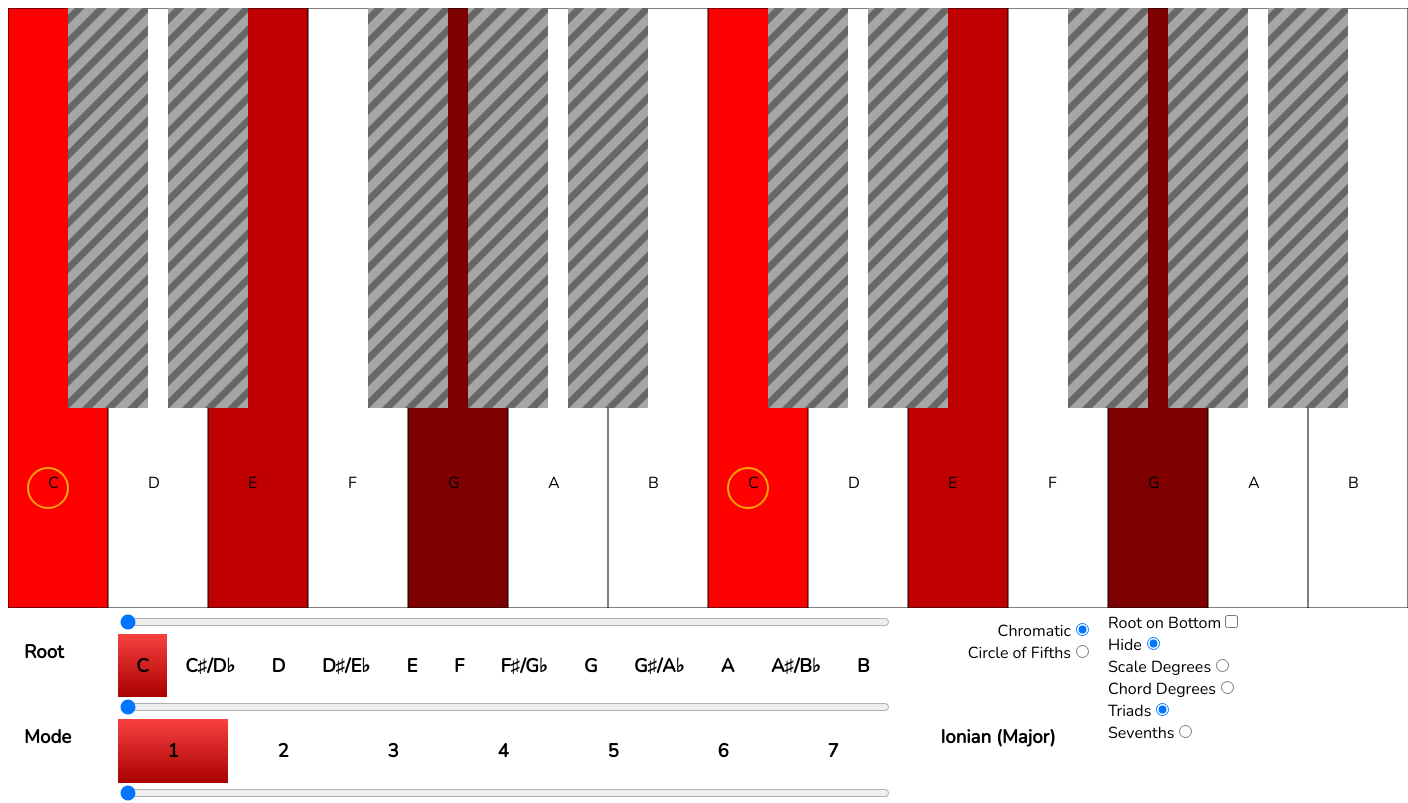
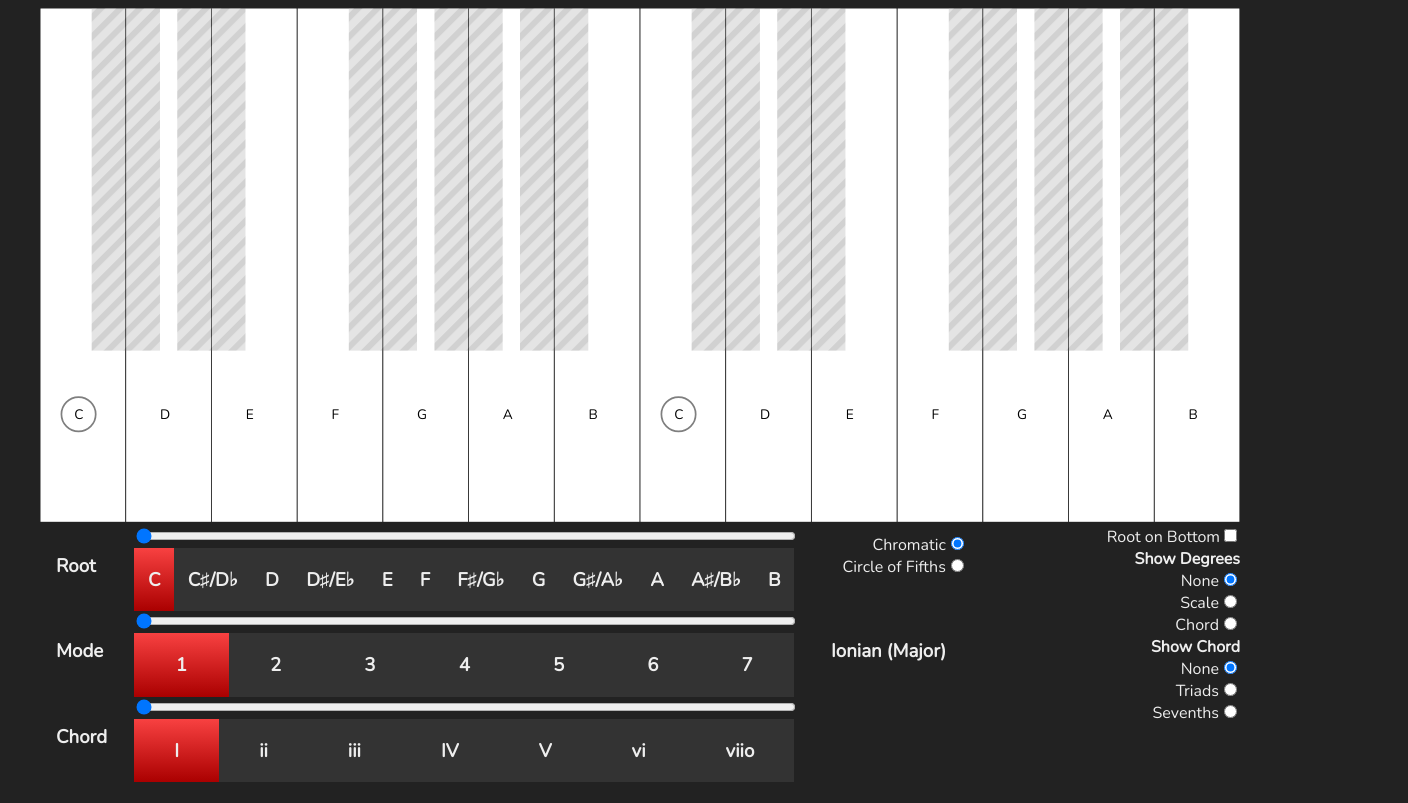
Before and after one commit to mikefooks/diatonish, a React app: page / in a window 1280 px wide. Shown: the top 803 px of the page, 1408 px wide, since content can reach past the window. Built offline with nearby package versions, Linux system fonts and the light colour scheme.

Commit message:
dialing in behaviour and presentation of UI elements.

```diff
--- a/src/App.js
+++ b/src/App.js
@@ -84,11 +84,11 @@ const App = (props) => {
   // Display options
 
   /**
-   * Toggle whether the scale root is translated to the
-   * bottom of the keybed display.
-   * @param { Boolean } checked
-   */
-   function toggleRootOnBottom(checked) {
+ * Toggle whether the scale root is translated to the
+ * bottom of the keybed display.
+ * @param { Boolean } checked
+ */
+  function toggleRootOnBottom(checked) {
     setState(state.set("rootOnBottom", checked));
   }
 
@@ -123,10 +123,11 @@ const App = (props) => {
     <div id="appWindow">
       <SvgKeybed activeRoot= { state.get("activeRoot") }
                  activeKeys={ state.get("activeKeys") }
-                 scaleDegreeMode={ state.get("scaleDegreeMode") }
                  activeChord={ state.get("activeChord") }
                  chordScaleDegrees={ state.get("chordScaleDegrees") }
-                 rootOnBottom={ state.get("rootOnBottom") } />
+                 rootOnBottom={ state.get("rootOnBottom") }
+                 scaleDegreeMode={ state.get("scaleDegreeMode") }
+                 chordMode={ state.get("chordMode") } />
       <div className="controls">
         { /* musical parameter controls */ }
         <div className="musicControls">
--- a/src/components/ChordControls.js
+++ b/src/components/ChordControls.js
@@ -30,7 +30,7 @@ function getChordQuality(numeral, quality) {
 }
 
 function getChordName(rootNote, chordMode, quality) {
-  if (chordMode == 0) {
+  if (chordMode == 1) {
     switch (quality) {
       case 0:
         return rootNote + "maj";
@@ -39,7 +39,7 @@ function getChordName(rootNote, chordMode, quality) {
       case 2:
         return rootNote + "dim";
     }
-  } else {
+  } else if (chordMode == 2) {
     switch (quality) {
       case 0:
         return rootNote + "maj7";
@@ -98,9 +98,9 @@ const ChordControls = (props) => {
 
   let activeChordQuality;
 
-  if (chordMode == 0) {
+  if (chordMode == 1) {
     activeChordQuality = rotate(triadChordQualities, activeMode)[activeChord];
-  } else if (chordMode == 1) {
+  } else if (chordMode == 2) {
     activeChordQuality = rotate(seventhChordQualities, activeMode)[activeChord];
   }
 
--- a/src/components/DisplayControls.js
+++ b/src/components/DisplayControls.js
@@ -10,55 +10,67 @@ const RootOnBottomToggle = ({ changeHandler }) => {
              onChange={ (evt) => changeHandler(evt.target.checked) } />
     </div>
   );
-}
+};
 
 const DegreeModeSelector = ({ changeHandler }) => {
   return (
     <div className="scaleDegreeSelector"
          onChange={ (evt) => changeHandler(evt.target.value) }>
       <div>
-        <label>Hide</label>
+        <h4>Show Degrees</h4>
+      </div>
+      <div>
+        <label>None</label>
         <input type="radio"
               name="degreeMode"
               value="0"
               defaultChecked />
       </div>
       <div>
-        <label>Scale Degrees</label>
+        <label>Scale</label>
         <input type="radio"
               name="degreeMode"
               value="1" />
       </div>
       <div>
-        <label>Chord Degrees</label>
+        <label>Chord</label>
         <input type="radio"
               name="degreeMode"
               value="2" />
       </div>
     </div>
   );
-}
+};
 
 const ChordModeSelector = ({ changeHandler }) => {
   return (
     <div className="chordModeSelector"
          onChange={ (evt) => changeHandler(evt.target.value) }>
       <div>
+        <h4>Show Chord</h4>
+      </div>
+      <div>
+        <label>None</label>
+        <input type="radio"
+               name="chordMode"
+               value={ 0 }
+               defaultChecked />
+      </div>
+      <div>
         <label>Triads</label>
         <input type="radio"
                name="chordMode"
-               value="0"
-               defaultChecked />
+               value={ 1 } />
       </div>
       <div>
         <label>Sevenths</label>
         <input type="radio"
                name="chordMode"
-               value="1" />
+               value={ 2 } />
       </div>
     </div>
   )
-}
+};
 
 
 export {
--- a/src/components/Key.js
+++ b/src/components/Key.js
@@ -18,13 +18,13 @@ function getFillColor(blackKey, isActive, chordToneIdx) {
     case -1:
       break;
     case 0:
-      return "rgb(255, 0, 0)";
+      return "rgb(174, 227, 104)";
     case 1:
-      return "rgb(192, 0, 0)";
+      return "rgb(179, 235, 111)";
     case 2:
-      return "rgb(127, 0, 0)";
+      return "rgb(183, 243, 119)";
     case 3:
-      return "rgb(96, 0, 0)";
+      return "rgb(188, 251, 126)";
   }
 
   return blackKey ? "#000" : "#fff";
@@ -34,18 +34,19 @@ function isRootRing(isRoot) {
   if (!isRoot) {
     return null;
   }
-  return <circle cy="80%"
-                 cx="40%"
+  return <circle cy="79%"
+                 cx="45%"
                  r="20px"
                  fill="none"
-                 stroke="orange"
-                 strokeWidth="2px"/>;
+                 stroke="rgb(127, 127, 127)"
+                 strokeWidth="2px" />;
 }
 
 function keyNameEl(keyName, isActive, blackKey) {
   if (!isActive) {
     return null;
   }
+
   return (
     <text
       x="40%"
@@ -61,6 +62,7 @@ function scaleDegreeEl(degree, isActive, blackKey) {
   if (!isActive) {
     return null;
   }
+
   return (
     <text
       x="40%"
@@ -95,7 +97,7 @@ const Key = (props) => {
         x={ 0 }
         y={ 0 }
         fill={ getFillColor(blackKey, isActive, chordToneIdx) }
-        fillOpacity={1}
+        fillOpacity={ isActive ? 1 : .3 }
         strokeWidth={ isActive ? 1 : 0 }
         strokeMiterlimit={4}
         strokeDasharray="none"
--- a/src/components/SvgKeybed.js
+++ b/src/components/SvgKeybed.js
@@ -11,12 +11,16 @@ const renderOrder = [
 ];
 
 const SvgKeybed = (props) => {
-  let { activeRoot,
-        activeKeys,
-        scaleDegreeMode,
-        chordScaleDegrees,
-        rootOnBottom } = props;
+  const { activeRoot,
+          activeKeys,
+          chordMode,
+          scaleDegreeMode,
+          chordScaleDegrees,
+          rootOnBottom } = props;
 
+  // Since SVG uses a painter's model to determine z-order,
+  // we need to order element rendering in such a way that black
+  // keys are not rendered over.
   let keyIds = [];
 
   for (let i = 0; i < defaultOctaves; i++) {
@@ -27,9 +31,21 @@ const SvgKeybed = (props) => {
 
   const keyEls = keyIds.map((key, _) => {
     let isActive = activeKeys.hasOwnProperty(key);
-    let isChordTone = isActive && chordScaleDegrees.indexOf(activeKeys[key].degree) >= 0;
-    let chordToneIdx = isActive && chordScaleDegrees.indexOf(activeKeys[key].degree);
     let keyName = isActive ? activeKeys[key].name : "";
+
+    // Chord display details are irrelevant if showChord display option
+    // is false.
+
+    let isChordTone, chordToneIdx;
+
+    if (chordMode > 0) {
+      isChordTone = isActive && chordScaleDegrees.indexOf(activeKeys[key].degree) >= 0;
+      chordToneIdx = isActive && chordScaleDegrees.indexOf(activeKeys[key].degree);
+    } else {
+      isChordTone = false;
+      chordToneIdx = 0;
+    }
+
     let degree;
 
     if (isActive) {
@@ -51,12 +67,17 @@ const SvgKeybed = (props) => {
                 isRoot={ activeRoot == (key % 12) } />;
   });
 
+  // Scale factor .8571 takes it from 1400px wide to 1200px.
+
+  let translateValue = rootOnBottom ? "translate(" + (-1 * xTranslations[activeRoot]) + ")" : "";
+  translateValue += " scale(.8571)";
+
   return (
     <svg
       xmlns="http://www.w3.org/2000/svg"
-      width={1400}
-      height={600}
-      viewBox="0 0 1400 600"
+      width="1200"
+      height="514"
+      viewBox="0 0 1200 514"
       id="keybed">
       <pattern id="inactive_fill"
                width="16" height="20"
@@ -66,7 +87,7 @@ const SvgKeybed = (props) => {
         <line stroke="#a6a6a6" strokeWidth="18px" x1="16" x2="16" y2="20"/>
       </pattern>
       <g id="keybed_group"
-         transform={ rootOnBottom ? "translate(" + (-1 * xTranslations[activeRoot]) + ")" : "" }
+         transform={ translateValue }
          stroke="#000">
         { keyEls }
       </g>
--- a/src/config.js
+++ b/src/config.js
@@ -6,8 +6,8 @@ const defaultState = {
   // display options
   rootDisplayMode: 0, // 0 for chromatic, 1 for circle of fifths
   rootOnBottom: false,
-  scaleDegreeMode: 0,
-  chordMode: 0, // 0 for triads, 1 for sevenths.
+  chordMode: 0, // 0 for hide, 1 for triads, 2 for sevenths.
+  scaleDegreeMode: 0, // 0 for hide, 1 for scale degrees, 2 for chord degrees.
 
   // scale & chord state
   activeRoot: 0,
--- a/src/index.html
+++ b/src/index.html
@@ -9,7 +9,6 @@
   <link href="https://fonts.googleapis.com/css2?family=Nunito&display=swap" rel="stylesheet">
   </head>
   <body>
-    <div class="container">
-    </div>
+    <div class="container"></div>
   </body>
 </html>
--- a/src/index.js
+++ b/src/index.js
@@ -3,8 +3,8 @@ import ReactDOM from "react-dom";
 
 import App from "./App";
 
+// styles
 import "./styles.scss";
-
 
 ReactDOM.render(
   <App />,
--- a/src/styles.css
+++ /dev/null
@@ -1,62 +0,0 @@
-path.inactive {
-  background: repeating-linear-gradient(
-    45deg,
-    black,
-    black 10px,
-    #444 10px,
-    #444 11px
-  );
-}
-
-#controlSliders {
-  width: 1400px;
-  display: flex;
-}
-
-#controlSliders input[type="range"] {
-  width: 100%;
-}
-
-.displayPanes {
-  display: flex;
-}
-
-.displayPanes h3 {
-  text-align: center;
-}
-
-.rootControls {
-  flex-grow: 1;
-}
-
-.rootControls .displayPane {
-  flex-grow: 1;
-}
-
-.rootControls .displayPane.active {
-  background-color: rgb(216, 140, 0);
-}
-
-.modeControls {
-  flex-grow: 1;
-}
-
-.modeControls .displayPane {
-  flex-grow: 1;
-}
-
-.modeControls .displayPane.active {
-  background-color: rgb(216, 140, 0);
-}
-
-.chordControls {
-  flex-grow: 1;
-}
-
-.chordControls .displayPane {
-  flex-grow: 1;
-}
-
-.chordControls .displayPane.active {
-  background-color: rgb(216, 140, 0);
-}
--- a/src/styles.scss
+++ b/src/styles.scss
@@ -1,5 +1,9 @@
 * {
   box-sizing: border-box;
+}
+
+body {
+  background-color: #222;
 }
 
 path.inactive {
@@ -13,7 +17,14 @@ path.inactive {
 }
 
 label, h3, text {
+  color: #eee;
   font-family: 'Nunito', sans-serif;
+}
+
+h4 {
+  color: #eee;
+  font-family: 'Nunito', sans-serif;
+  margin: 0 auto;
 }
 
 input[type="range"] {
@@ -21,7 +32,7 @@ input[type="range"] {
 }
 
 #appWindow {
-  width: 1400px;
+  width: 1200px;
   margin: 0 auto;
 }
 
@@ -99,7 +110,7 @@ input[type="range"] {
 .displayPane {
   flex-grow: 4;
   cursor: pointer;
-  background: rgb(255, 255, 255)
+  background: #333;
 }
 
 .displayPane.active {
@@ -111,7 +122,6 @@ input[type="range"] {
 
 .displayPanes {
   display: flex;
-  background: rgb(34,34,34);
 
   h3 {
     text-align: center;
@@ -120,4 +130,5 @@ input[type="range"] {
 
 .displayOptions {
   width: 300px;
+  text-align: right;
 }
--- a/webpack.config.js
+++ b/webpack.config.js
@@ -1,4 +1,5 @@
 const HtmlWebpackPlugin = require('html-webpack-plugin');
+const path = require('path');
 
 module.exports = {
   devtool: "eval-cheap-source-map",
@@ -10,12 +11,22 @@ module.exports = {
 	    use: {
 	      loader: 'babel-loader'
 	    }
-    },
+    },/*
+    {
+    	test: /\.mp3$/,
+	    exclude: /node_modules/,
+	    loader: 'file-loader',
+      options: {
+        outputPath: 'sounds',
+        name: '[name].[ext]'
+      }
+    },*/
     {
 	    test: /\.html$/,
 	    exclude: /node_modules/,
-	    use: {
-	      loader: 'html-loader'
+	    loader: 'html-loader',
+      options: {
+        sources: false
       }
     },
     {
```
Also changed, not shown: src/lib/Theory.js. Lines whose indentation alone changed are shown as unchanged.
